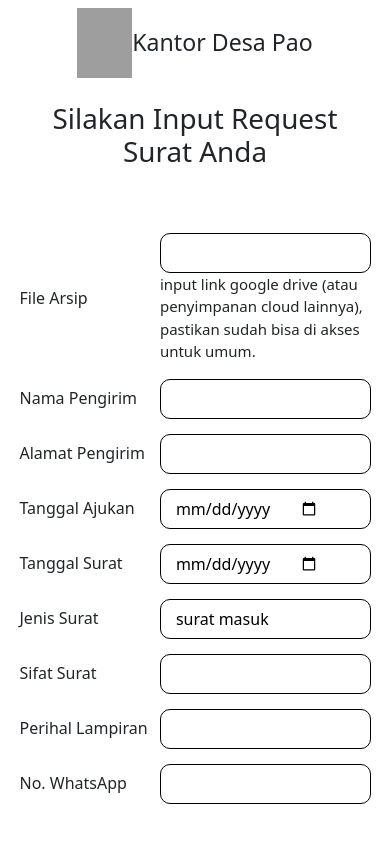
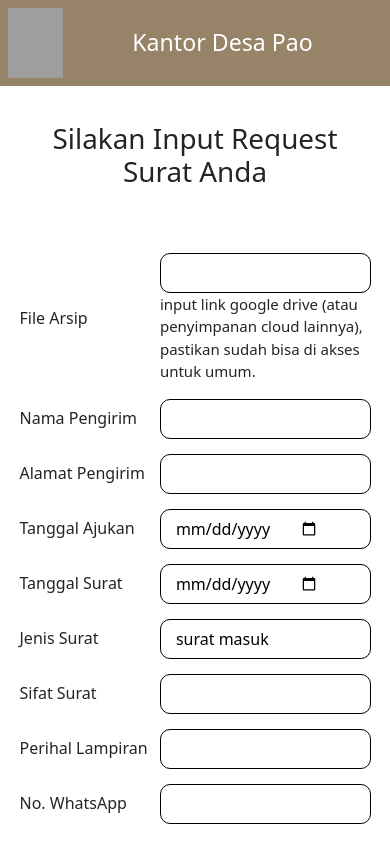
Before and after one commit to azwan20/ta7-Skripsi-Adryan, a Next.js app: page / in a window 390 px wide. Built offline with nearby package versions, Linux system fonts and the light colour scheme; no server answers; the database is empty; sample sign-in values are in the browser's storage; grey boxes are pictures that could not be loaded.

Commit message:
Add files via upload

```diff
--- a/src/styles/globals.css
+++ b/src/styles/globals.css
@@ -311,15 +311,23 @@ aside a {
   margin: auto;
 }
 
-.sekretaris .title-mobile {
+.sekretaris .title-mobile,
+.tambah-arsip .title-mobile {
   width: 100%;
   display: none;
   margin-bottom: 20px;
+  color: #fff;
 }
 
-.sekretaris .imgProfile {
+.sekretaris .imgProfile,
+.tambah-arsip .imgProfile {
   display: none;
   color: #fff;
+}
+
+.pops .popup-content{
+  height: fit-content !important;
+  padding: 10px;
 }
 
 @media screen and (min-width: 321px) and (max-width: 480px) {
@@ -343,7 +351,7 @@ aside a {
     width: 100%;
   }
 
-  .tambah-arsip .mobileInput{
+  .tambah-arsip .mobileInput {
     width: 60% !important;
   }
 
@@ -405,16 +413,18 @@ aside a {
     z-index: 999;
   }
 
-  .sekretaris .title-mobile {
+  .sekretaris .title-mobile,
+  .tambah-arsip .title-mobile {
     background-color: #968368;
     display: block;
   }
 
-  .sekretaris .imgProfile {
+  .sekretaris .imgProfile,
+  .tambah-arsip .imgProfile {
     display: block;
   }
 
-  .title-mobile button{
+  .title-mobile button {
     width: 40px;
     padding: 7px !important;
     margin: 0 !important;
```
